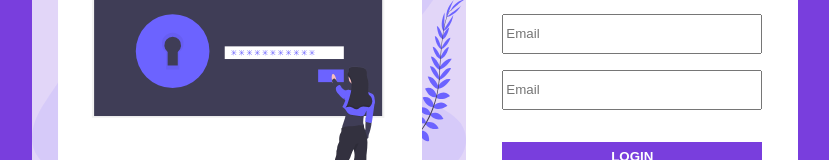
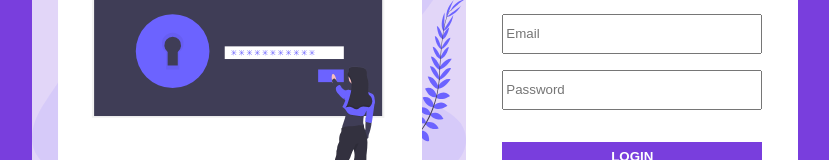
Before and after one commit to chat-io/chat-frontend, a React (Create React App) app: page /login in a window 1280 px wide. Shown: the part 130-290 px from the top of the page, without its empty margins (225-1054 px from the left). Built offline with nearby package versions, Linux system fonts and the light colour scheme.

Commit message:
fix: password 필드 placeholder가 잘못 출력된 오류 수정

```diff
--- a/src/components/Auth/Login.js
+++ b/src/components/Auth/Login.js
@@ -20,7 +20,7 @@ const Login = () => {
                 <input placeholder="Email" />
               </div>
               <div className={`${styles["input-field"]} ${styles["mb-2"]}`}>
-                <input placeholder="Email" />
+                <input placeholder="Password" />
               </div>
               <button>LOGIN</button>
             </form>
```
